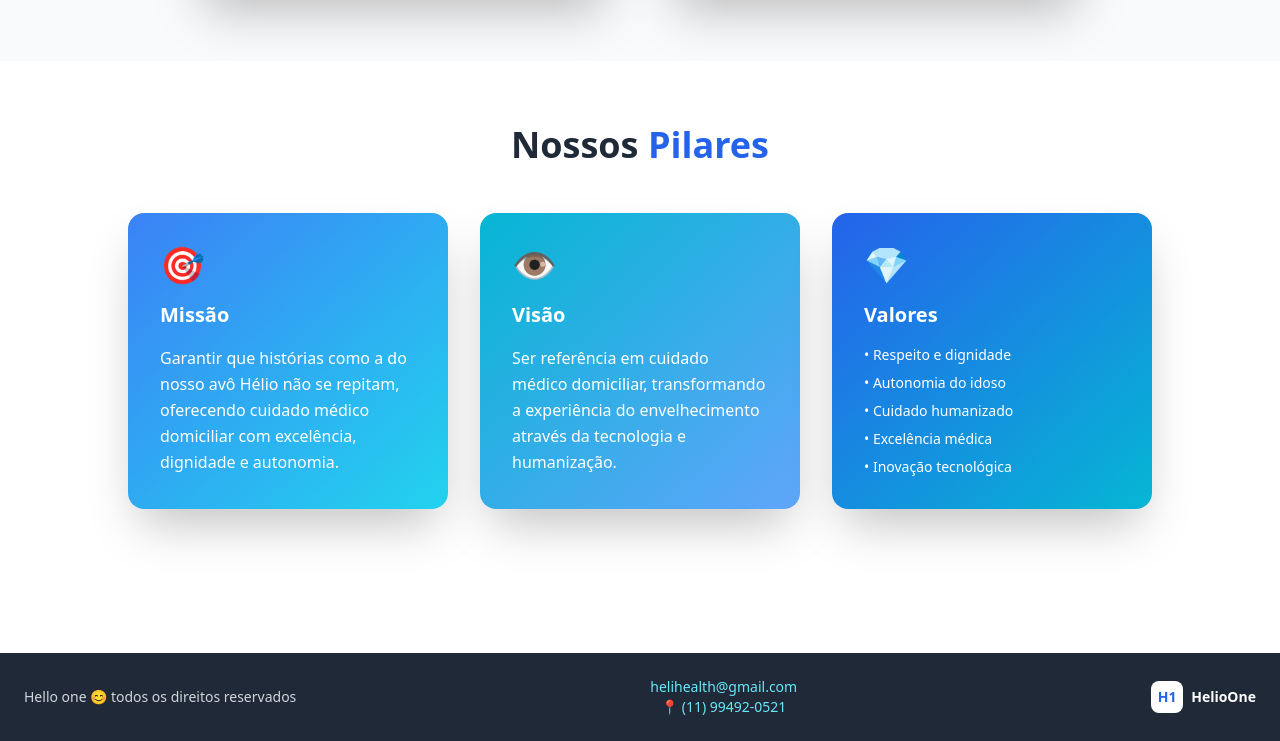
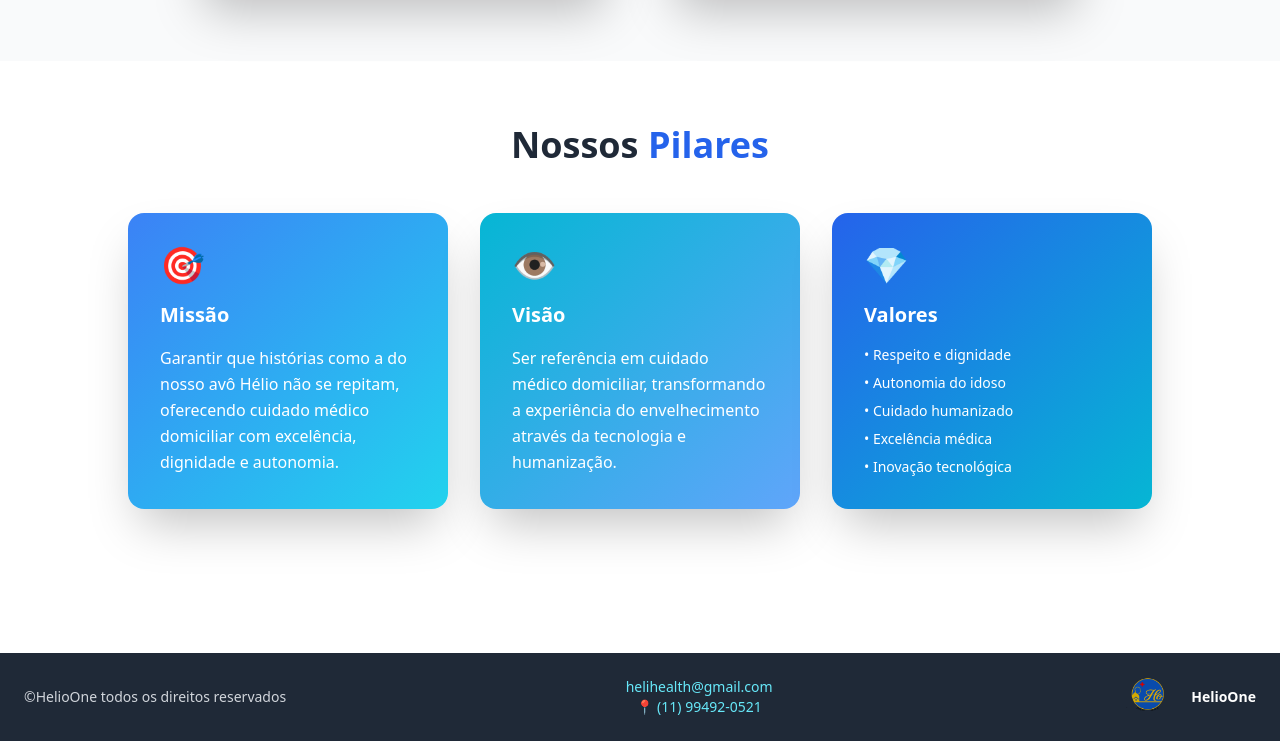
Before and after one commit to CristianoM191/Pe-Na-Porta, a website: page src/pages/sobre.html in a window 1280 px wide. Shown: the part 1653-2394 px from the top of the page. Drawn offline with nearby package versions, Linux system fonts and the light colour scheme.

Commit message:
adjust footer

```diff
--- a/src/pages/sobre.html
+++ b/src/pages/sobre.html
@@ -226,16 +226,15 @@
         <div class="container mx-auto px-6">
             <div class="flex flex-col md:flex-row justify-between items-center space-y-4 md:space-y-0">
                 <div class="text-center md:text-left">
-                    <p class="text-sm text-gray-300">Hello one 😊 todos os direitos reservados</p>
+                    <p class="text-sm text-gray-300">©HelioOne todos os direitos reservados</p>
                 </div>
                 <div class="text-center">
                     <p class="text-cyan-300 text-sm">helihealth@gmail.com</p>
                     <p class="text-cyan-300 text-sm">📍 (11) 99492-0521</p>
                 </div>
                 <div class="flex items-center space-x-2">
-                    <div class="w-8 h-8 bg-white rounded-lg flex items-center justify-center">
-                        <span class="text-blue-600 font-bold text-sm">H1</span>
-                    </div>
+                   <img src="/src/assets/images/logoh.png.PNG" alt="HelioOne" class="max-h-8 md:max-h-10 w-auto object-contain"
+            onerror="this.style.display='none'">
                     <span class="text-white text-sm font-semibold">HelioOne</span>
                 </div>
             </div>
```
Also changed, not shown: src/pages/agendamento.html (+3 -4 lines), src/pages/area-cliente.html (+3 -4 lines), src/pages/cadastro.html (+3 -3 lines), src/pages/contato.html (+3 -3 lines), src/pages/index.html (+1 -1 lines), src/pages/login.html (+3 -4 lines), src/pages/pagamento.html (+3 -4 lines), src/pages/servicos.html (+1 -1 lines), dist/output.css.
